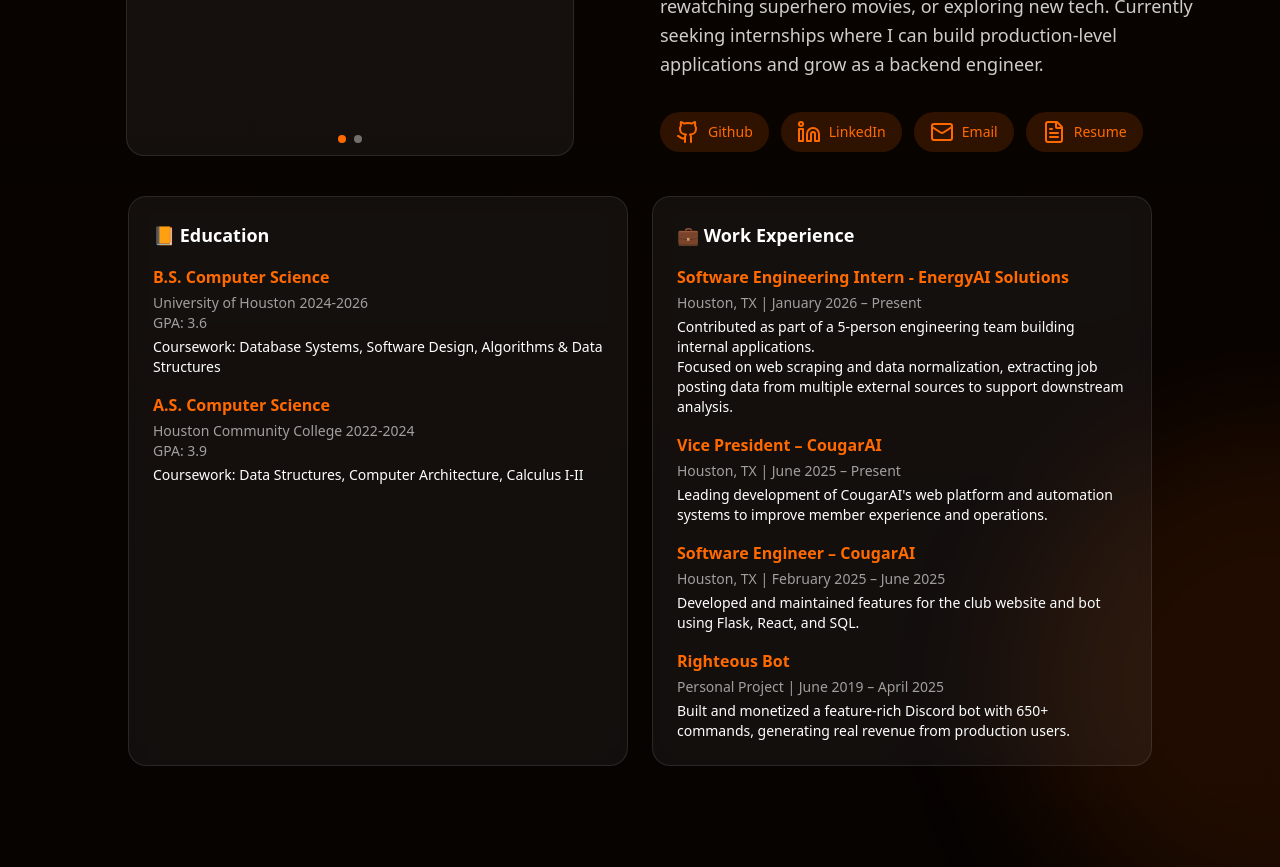
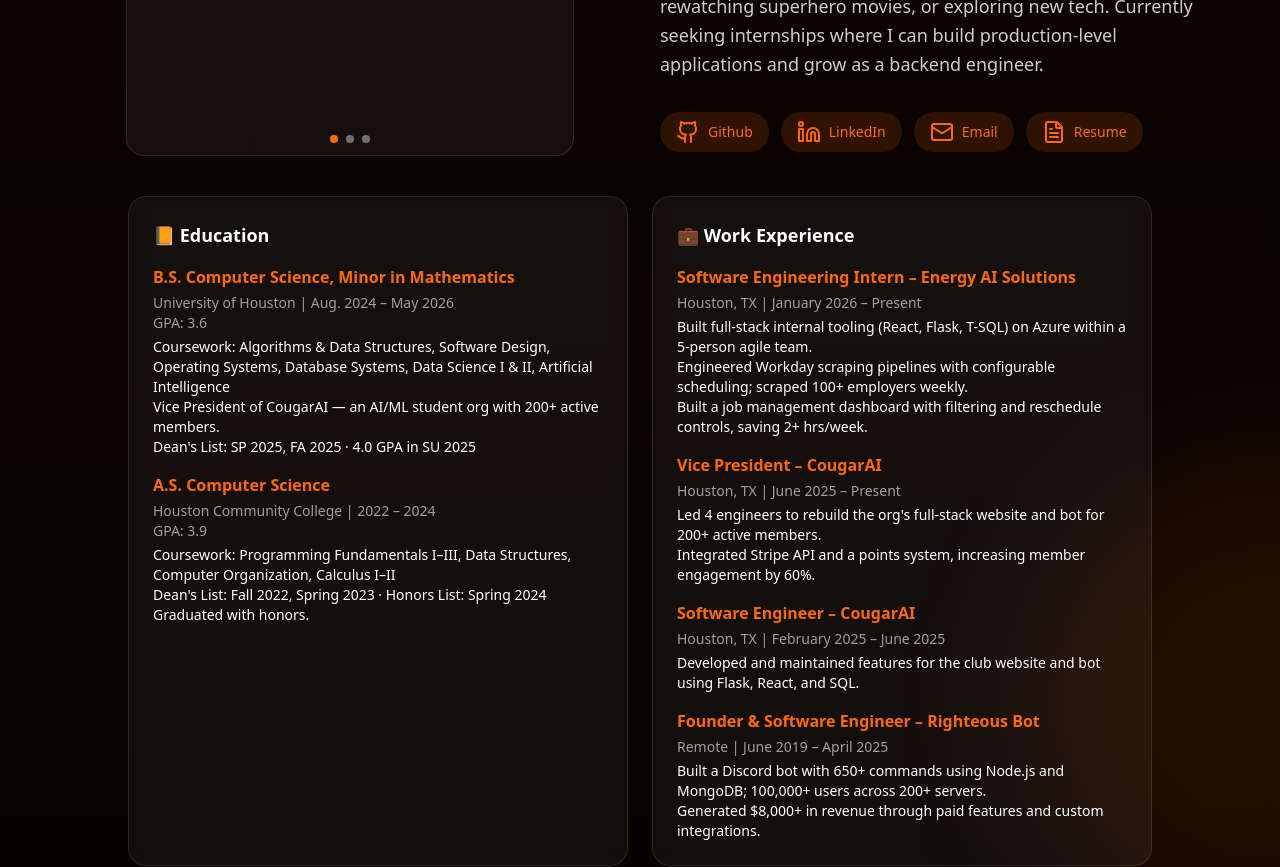
Before and after one commit to Abyss999/Jason-Quach-Portfolio, a Next.js app in the folder portfolio/: page / in a window 1280 px wide. Shown: the part 1260-2127 px from the top of the page. Built offline with nearby package versions, Linux system fonts and the light colour scheme.

Commit message:
added more info

```diff
--- a/portfolio/app/page.tsx
+++ b/portfolio/app/page.tsx
@@ -120,22 +120,22 @@ export default function HomePage() {
 
         {/* SKILL OVERVIEW */}
         <div className="mt-12 grid gap-4 text-center md:grid-cols-4">
-          <div className="rounded-lg bg-orange-500/10 p-6">
+          <div className="rounded-lg bg-orange-500/10 p-6 transition-transform hover:-translate-y-1">
             <div className="text-3xl font-bold text-orange-500">{languageStack.length}</div>
             <div className="mt-2 text-sm text-gray-400">Languages</div>
           </div>
 
-          <div className="rounded-lg bg-orange-500/10 p-6">
+          <div className="rounded-lg bg-orange-500/10 p-6 transition-transform hover:-translate-y-1">
             <div className="text-3xl font-bold text-orange-500">{frameworkStack.length}</div>
             <div className="mt-2 text-sm text-gray-400">Frameworks</div>
           </div>
 
-          <div className="rounded-lg bg-orange-500/10 p-6">
+          <div className="rounded-lg bg-orange-500/10 p-6 transition-transform hover:-translate-y-1">
             <div className="text-3xl font-bold text-orange-500">{databaseStack.length}</div>
             <div className="mt-2 text-sm text-gray-400">Databases</div>
           </div>
 
-          <div className="rounded-lg bg-orange-500/10 p-6">
+          <div className="rounded-lg bg-orange-500/10 p-6 transition-transform hover:-translate-y-1">
             <div className="text-3xl font-bold text-orange-500">{projects.length}</div>
             <div className="mt-2 text-sm text-gray-400">Projects</div>
           </div>
--- a/portfolio/components/AboutMe.tsx
+++ b/portfolio/components/AboutMe.tsx
@@ -34,33 +34,46 @@ const socials = [
 const profileImages = [
     "/pfp.jpg",
     "/pfp_2.png",
+    "/pfp_3.jpg",
 ];
 
 const education = [
     {
-        title: "B.S. Computer Science",
-        subtitle: ["University of Houston 2024-2026", "GPA: 3.6"].join("\n"),
-        description: ["Coursework: Database Systems, Software Design, Algorithms & Data Structures"].join("\n"),
+        title: "B.S. Computer Science, Minor in Mathematics",
+        subtitle: ["University of Houston | Aug. 2024 – May 2026", "GPA: 3.6"].join("\n"),
+        description: [
+        "Coursework: Algorithms & Data Structures, Software Design, Operating Systems, Database Systems, Data Science I & II, Artificial Intelligence",
+        "Vice President of CougarAI — an AI/ML student org with 200+ active members.",
+        "Dean's List: SP 2025, FA 2025 · 4.0 GPA in SU 2025"
+        ].join("\n"),
     }, {
         title: "A.S. Computer Science",
-        subtitle: ["Houston Community College 2022-2024", "GPA: 3.9"].join("\n"),
-        description: ["Coursework: Data Structures, Computer Architecture, Calculus I-II"].join("\n"),
+        subtitle: ["Houston Community College | 2022 – 2024", "GPA: 3.9"].join("\n"),
+        description: [
+        "Coursework: Programming Fundamentals I–III, Data Structures, Computer Organization, Calculus I–II",
+        "Dean's List: Fall 2022, Spring 2023 · Honors List: Spring 2024",
+        "Graduated with honors."
+        ].join("\n"),
     }
 ];
 
 const work_experience = [
     {
-        title: "Software Engineering Intern - EnergyAI Solutions",
+        title: "Software Engineering Intern – Energy AI Solutions",
         subtitle: ["Houston, TX | January 2026 – Present"].join("\n"),
         description: [
-        "Contributed as part of a 5-person engineering team building internal applications.",
-        "Focused on web scraping and data normalization, extracting job posting data from multiple external sources to support downstream analysis."
+        "Built full-stack internal tooling (React, Flask, T-SQL) on Azure within a 5-person agile team.",
+        "Engineered Workday scraping pipelines with configurable scheduling; scraped 100+ employers weekly.",
+        "Built a job management dashboard with filtering and reschedule controls, saving 2+ hrs/week."
         ].join("\n")
     },
     {
         title: "Vice President – CougarAI",
         subtitle: ["Houston, TX | June 2025 – Present"].join("\n"),
-        description: "Leading development of CougarAI's web platform and automation systems to improve member experience and operations."
+        description: [
+        "Led 4 engineers to rebuild the org's full-stack website and bot for 200+ active members.",
+        "Integrated Stripe API and a points system, increasing member engagement by 60%."
+        ].join("\n")
     },
     {
         title: "Software Engineer – CougarAI",
@@ -68,9 +81,12 @@ const work_experience = [
         description: "Developed and maintained features for the club website and bot using Flask, React, and SQL."
     },
     {
-        title: "Righteous Bot",
-        subtitle: ["Personal Project | June 2019 – April 2025"].join("\n"),
-        description: "Built and monetized a feature-rich Discord bot with 650+ commands, generating real revenue from production users."
+        title: "Founder & Software Engineer – Righteous Bot",
+        subtitle: ["Remote | June 2019 – April 2025"].join("\n"),
+        description: [
+        "Built a Discord bot with 650+ commands using Node.js and MongoDB; 100,000+ users across 200+ servers.",
+        "Generated $8,000+ in revenue through paid features and custom integrations."
+        ].join("\n")
     }
 ];
 
--- a/portfolio/components/ContactMe.tsx
+++ b/portfolio/components/ContactMe.tsx
@@ -61,7 +61,9 @@ export default function ContactMe({ open, onOpenChange, toEmail = "jtquach@couga
                     <Button
                         asChild
                         className="mt-6 w-full border border-orange-500/30 bg-orange-500/15 text-orange-500 hover:bg-orange-500/20 hover:text-orange-300"
-                    ></Button>
+                    >
+                        <a href={mailtoLink}>Send Message</a>
+                    </Button>
 
                     <p className="mt-4 text-center text-sm text-gray-600 dark:text-white/60">
                         Or email me directly at{" "}
--- a/portfolio/components/ProjectCard.tsx
+++ b/portfolio/components/ProjectCard.tsx
@@ -229,7 +229,7 @@ export default function ProjectCard({
                     <img
                         src={hero.src}
                         alt={hero.alt ?? `${title} demo`}
-                        className="h-[340px] w-full object-contain md:h-[420px]"
+                        className="h-[340px] w-full object-contain md:h-[420px] transition-transform duration-300 group-hover:scale-[1.03]"
                     />
                     ) : (
                     <Image
@@ -237,7 +237,7 @@ export default function ProjectCard({
                         alt={hero.alt ?? `${title} screenshot`}
                         width={1200}
                         height={800}
-                        className="h-[340px] w-full object-contain md:h-[420px]"
+                        className="h-[340px] w-full object-contain md:h-[420px] transition-transform duration-300 group-hover:scale-[1.03]"
                     />
                     )}
 
--- a/portfolio/components/SkillCard.tsx
+++ b/portfolio/components/SkillCard.tsx
@@ -8,7 +8,7 @@ type SkillCardProps = {
 export default function SkillCard({ title, skills }: SkillCardProps) {
     return (
         <div
-            className="rounded-2xl border border-gray-200 dark:border-white/10 bg-gray-50 dark:bg-white/5 p-6 backdrop-blur">
+            className="rounded-2xl border border-gray-200 dark:border-white/10 bg-gray-50 dark:bg-white/5 p-6 backdrop-blur transition-transform hover:-translate-y-1 hover:shadow-md">
             <h3 className="mb-4 text-lg font-semibold text-gray-900 dark:text-white">{title}</h3>
                 <div className="flex flex-wrap gap-3">
                     {skills.map((skill) => (
```
Also changed, not shown: portfolio/public/pfp_3.jpg (added).
